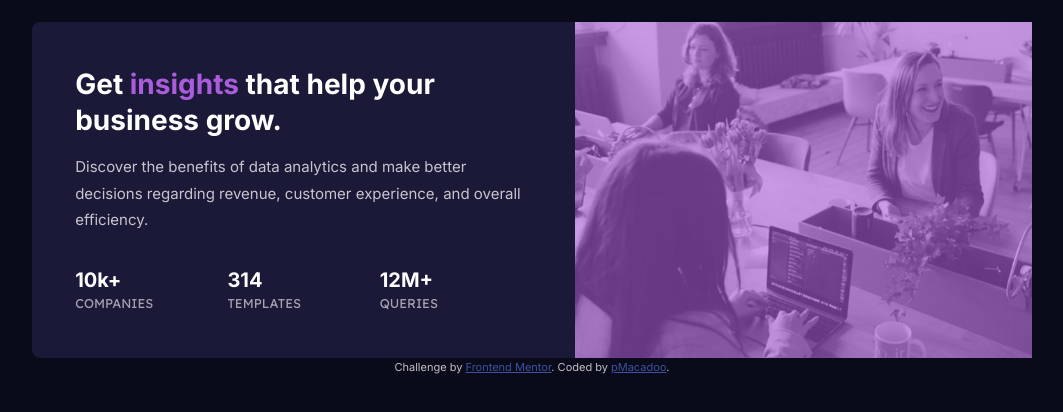
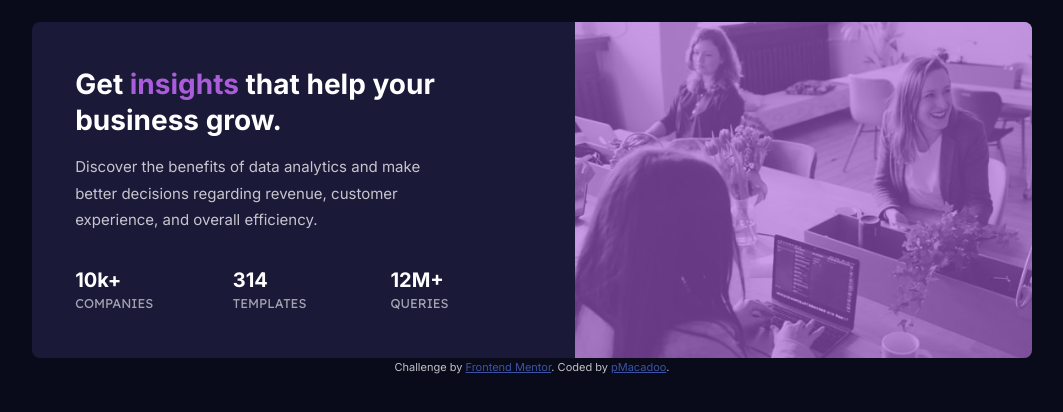
Before and after one commit to pMacadoo/fem-stats-preview-card-component-main, a plain HTML site: page index.html in a window 1280 px wide. Shown: the whole page, without its empty margins (108-1171 px from the left). Drawn offline with Linux system fonts and the light colour scheme.

Commit message:
html and css updates

```diff
--- a/index.html
+++ b/index.html
@@ -16,15 +16,7 @@
     <main>
       <section class="stats-card">
         <div class="stats-card__img">
-          <img
-            srcset="
-              images/image-header-desktop.jpg 600,
-              images/image-header-mobile.jpg 350
-            "
-            sizes="(min-width: 600px, max-width: 599px"
-            src="images/image-header-mobile.jpg"
-            alt="picture of three women typing on laptop computers"
-          />
+          <div class="stats-card__img--accent"></div>
         </div>
         <div class="stats-card__content">
           <h1 class="stats-card__title">
--- a/style.css
+++ b/style.css
@@ -49,20 +49,24 @@ body {
   max-width: 600px;
   margin: 0 auto;
   text-align: center;
+  overflow: hidden;
 }
 
 .stats-card__img {
-  background-color: var(--clr-accent);
-  overflow: hidden;
+  --img-height: 15.625rem;
+
+  background-image: url(images/image-header-mobile.jpg);
+  background-position: no repeat;
+  background-size: cover;
+  width: 100%;
+  height: var(--img-height);
 }
 
-.stats-card__img > img {
+.stats-card__img--accent {
+  background-color: var(--clr-accent);
+  opacity: 0.6;
   width: 100%;
-  /* background-size: cover; */
-  display: block;
-  opacity: 0.4;
-  backdrop-filter: blur(8px);
-  -webkit-backdrop-filter: blur(8px);
+  height: var(--img-height);
 }
 
 .stats-card__content {
@@ -96,11 +100,16 @@ body {
   font-family: var(--ff-accent);
   font-size: 0.8rem;
   text-transform: uppercase;
-  margin-bottom: 1.25rem;
 }
 
-.stats-card__category:last-child {
-  margin-bottom: 0;
+.stats-card__stats-wrapper {
+  display: flex;
+  flex-direction: column;
+  gap: 1rem;
+}
+
+.stats-card_stats-subwrapper {
+  flex: 1;
 }
 
 @media screen and (min-width: 600px) {
@@ -111,8 +120,14 @@ body {
   }
 
   .stats-card__img {
+    background-image: url(images/image-header-desktop.jpg);
+    height: auto;
     order: 2;
     flex: 1;
+  }
+
+  .stats-card__img--accent {
+    height: 100%;
   }
 
   .stats-card__content {
@@ -125,10 +140,11 @@ body {
 
   .stats-card__desc {
     margin-bottom: 2.2rem;
+    width: 80%;
   }
 
   .stats-card__stats-wrapper {
-    display: flex;
+    flex-direction: row;
   }
 
   .stats-card_stats-subwrapper {
```
